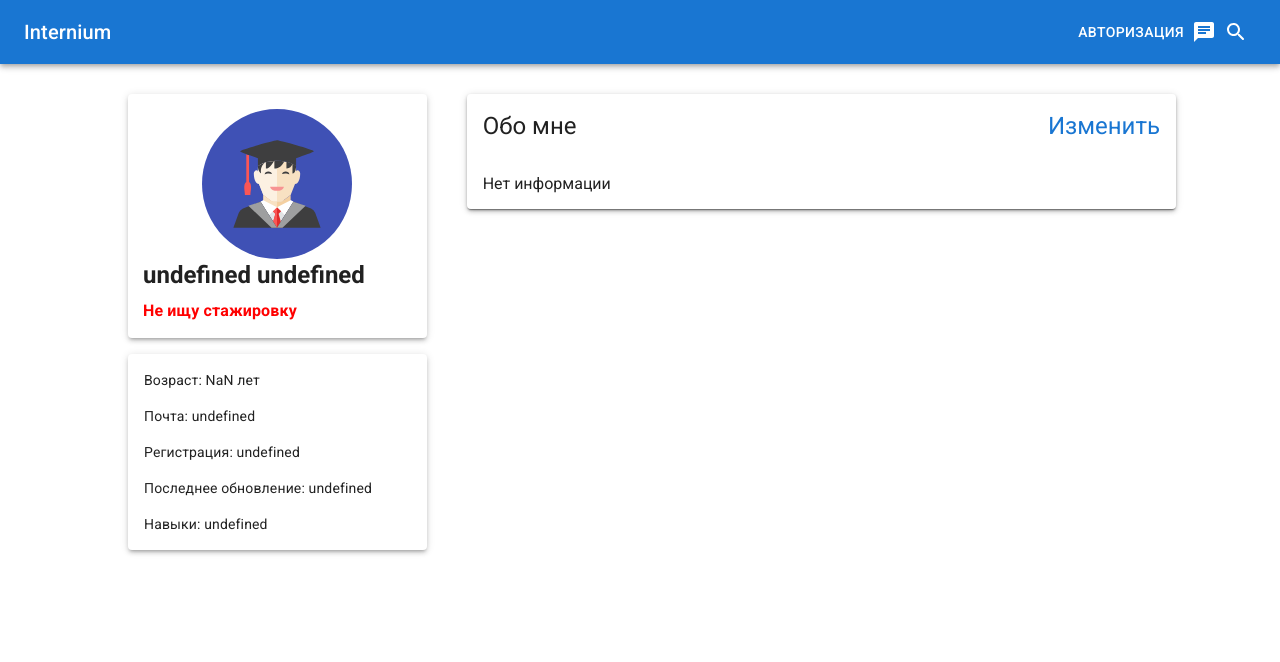
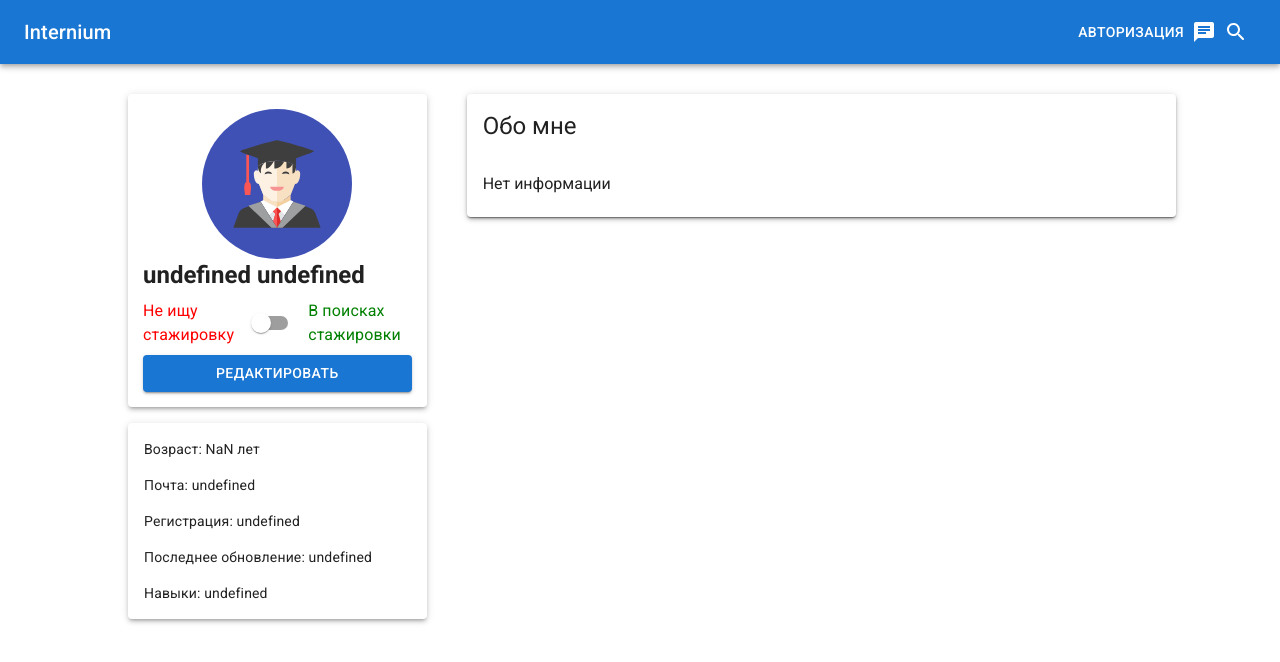
Before and after one commit to senketsukamui/internium-react, a React (Vite) app: page /intern/profile/1 in a window 1280 px wide. Shown: the top 662 px of the page. Built offline with nearby package versions, Linux system fonts and the light colour scheme.

Commit message:
Update profiles

```diff
--- a/src/pages/Home/Search/Search.tsx
+++ b/src/pages/Home/Search/Search.tsx
@@ -71,10 +71,13 @@ const Search: FC = () => {
     Number(searchParams.get("salaryTo")) || 1000000,
   ]);
   const [location, setLocation] = useState<LocationStatuses>(
-    LocationStatuses.REMOTE
+    (searchParams.get("location") as LocationStatuses) ||
+      LocationStatuses.REMOTE
   );
 
-  const [paid, setPaid] = useState<PaidStatuses>(PaidStatuses.PAID);
+  const [paid, setPaid] = useState<PaidStatuses>(
+    (searchParams.get("paid") as PaidStatuses) || PaidStatuses.PAID
+  );
 
   const sortOptions = React.useMemo(
     () =>
--- a/src/pages/Profile/StudentProfile/StudentProfile.tsx
+++ b/src/pages/Profile/StudentProfile/StudentProfile.tsx
@@ -1,5 +1,6 @@
 import {
   Box,
+  Button,
   Card,
   CardActions,
   CardContent,
@@ -12,6 +13,7 @@ import {
   ListItemText,
   Paper,
   Stack,
+  Switch,
   Typography,
 } from "@mui/material";
 import SvgStudent from "components/Icons/StudentIcon";
@@ -19,11 +21,16 @@ import { differenceInYears, format } from "date-fns";
 import { useStores } from "hooks/useStores";
 import { observer } from "mobx-react";
 import React, { FC } from "react";
-import { useParams } from "react-router-dom";
+import { useNavigate, useParams } from "react-router-dom";
+import { InternStatuses } from "store/auth/types";
 import { calculateAge } from "utils";
 
 const StudentProfile: FC = () => {
   const { id } = useParams();
+  const navigate = useNavigate();
+  const [status, setStatus] = React.useState<InternStatuses>(
+    InternStatuses.INACTIVE
+  );
   const { internsStore, authStore } = useStores();
   const isCurrentUser = authStore.isCurrentUser(id);
   const profile = isCurrentUser
@@ -35,6 +42,38 @@ const StudentProfile: FC = () => {
       internsStore.getInternProfile(id);
     }
   }, [id]);
+
+  React.useEffect(() => {
+    if (profile) {
+      setStatus(profile.status);
+    }
+  }, [profile]);
+
+  const handleSwitchChange = () => {
+    if (status === InternStatuses.INACTIVE) {
+      setStatus(InternStatuses.ACTIVE);
+      handleStatusChange(InternStatuses.ACTIVE);
+    } else {
+      setStatus(InternStatuses.INACTIVE);
+      handleStatusChange(InternStatuses.INACTIVE);
+    }
+  };
+
+  const handleStatusChange = (status: InternStatuses) => {
+    internsStore.updateInternProfile(
+      {
+        location: profile.location,
+        description: profile.description,
+        birthdate: profile.birthdate,
+        gender: profile.gender,
+        firstName: profile.firstName,
+        lastName: profile.lastName,
+        middleName: profile.middleName,
+        status,
+      },
+      profile.id
+    );
+  };
 
   return (
     <Container maxWidth="lg">
@@ -63,19 +102,28 @@ const StudentProfile: FC = () => {
                     {profile?.location}
                   </Typography>
 
-                  <Typography
-                    component="p"
+                  <Stack direction="row" spacing={1} alignItems="center">
+                    <Typography sx={{ color: "red" }}>
+                      Не ищу стажировку
+                    </Typography>
+                    <Switch
+                      onChange={handleSwitchChange}
+                      checked={status === InternStatuses.ACTIVE}
+                    />
+                    <Typography sx={{ color: "green" }}>
+                      В поисках стажировки
+                    </Typography>
+                  </Stack>
+                  <Button
+                    variant="contained"
+                    onClick={() => navigate(`/intern/profile/${id}/edit`)}
                     sx={{
-                      color: `${
-                        profile?.status === "ACTIVE" ? "green" : "red"
-                      }`,
-                      fontWeight: "bold",
+                      marginTop: 1,
                     }}
+                    fullWidth
                   >
-                    {profile?.status === "ACTIVE"
-                      ? "Ищу стажировку"
-                      : "Не ищу стажировку"}
-                  </Typography>
+                    Редактировать
+                  </Button>
                 </Paper>
                 <Paper
                   elevation={3}
@@ -123,18 +171,6 @@ const StudentProfile: FC = () => {
                   <CardContent>
                     {profile?.description || "Нет информации"}
                   </CardContent>
-                  <CardActions
-                    sx={{
-                      position: "absolute",
-                      top: "16px",
-                      right: "16px",
-                      padding: 0,
-                    }}
-                  >
-                    <Link underline="hover" variant="h5">
-                      Изменить
-                    </Link>
-                  </CardActions>
                 </Card>
               </Paper>
             </Stack>
--- a/src/store/auth/types.ts
+++ b/src/store/auth/types.ts
@@ -33,3 +33,8 @@ export enum TokenEntities {
   INTERN = "intern",
   COMPANY_USER = "companyUser",
 }
+
+export enum InternStatuses {
+  ACTIVE = "ACTIVE",
+  INACTIVE = "INACTIVE",
+}
```
